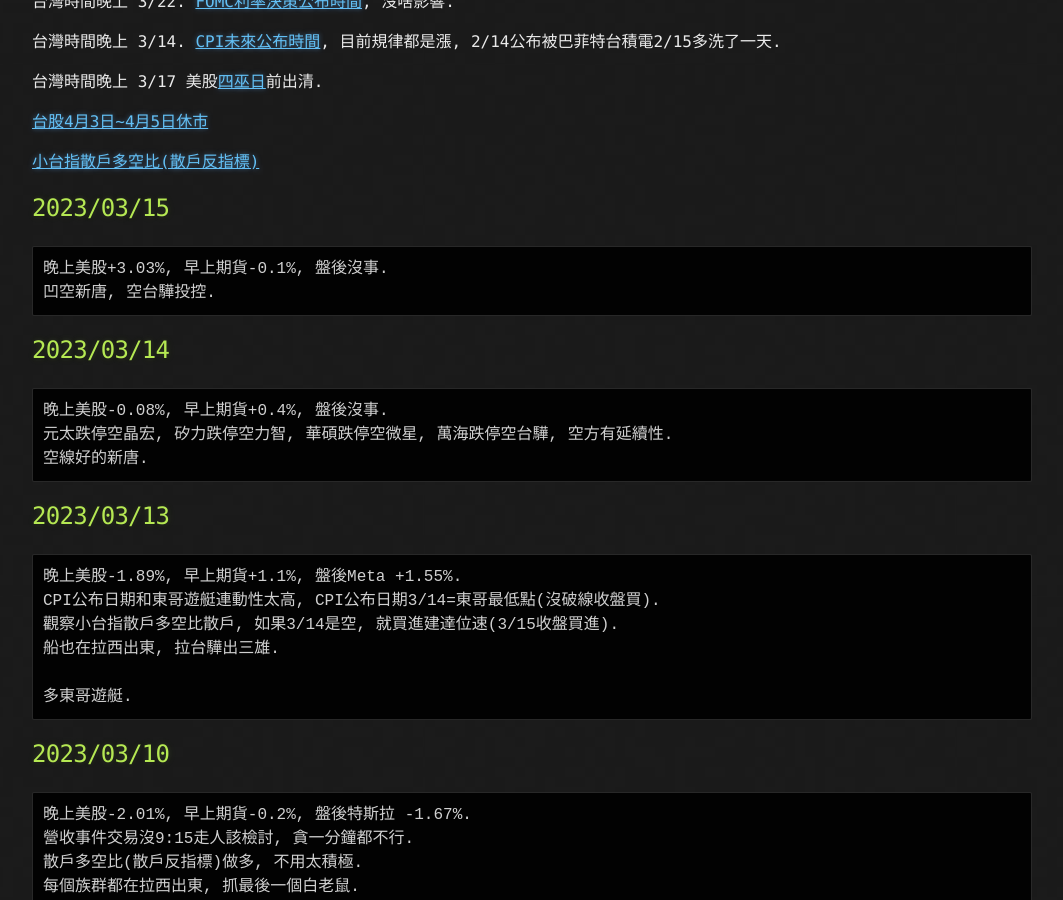
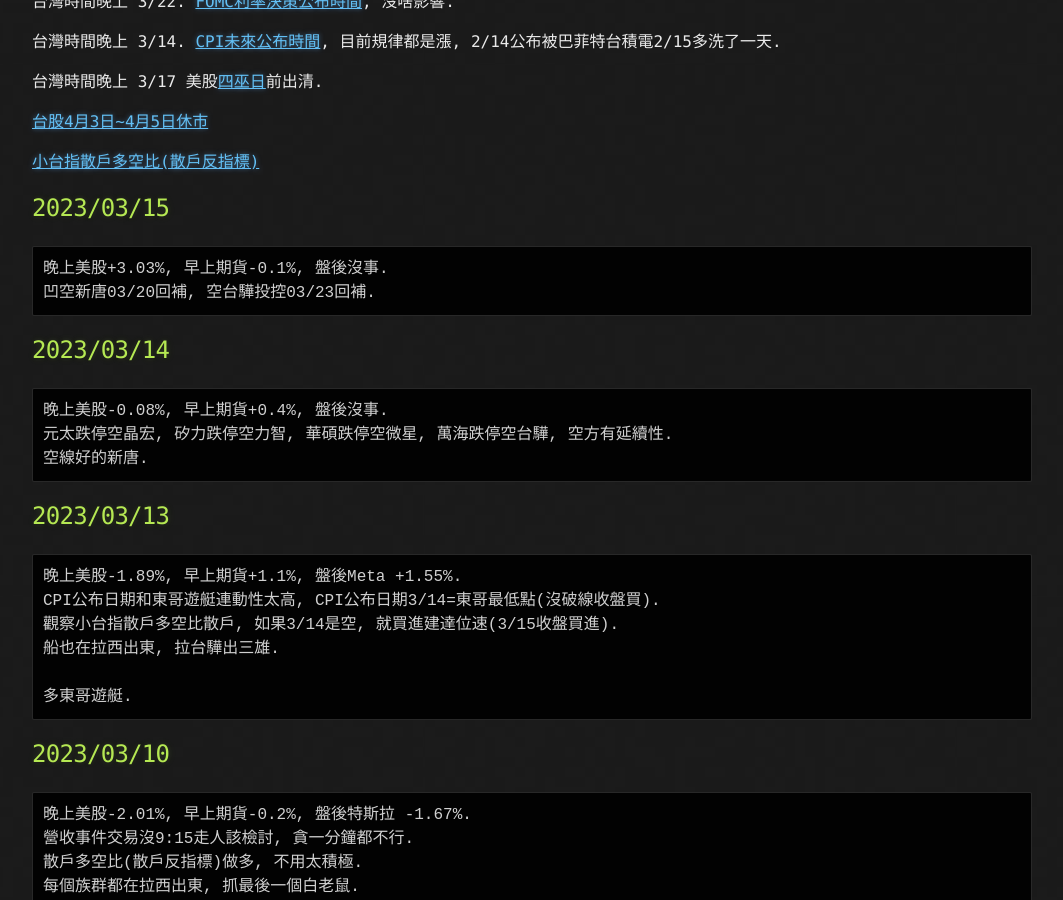
Before and after one commit to lepg5487/Stock_God, a Jekyll site: the page built from index.md, in a window 1280 px wide and 900 px high, scrolled down 468 px. Shown: the whole window, without its empty margins (108-1171 px from the left). Built offline with Jekyll 4.4.1, drawn with Linux system fonts in a browser that asks for light colours; our own code applies the rules of GitHub Pages for plain Markdown files.

Commit message:
Update index.md

````diff
--- a/index.md
+++ b/index.md
@@ -25,7 +25,7 @@
 ## 2023/03/15
 ```
 晚上美股+3.03%, 早上期貨-0.1%, 盤後沒事.
-凹空新唐, 空台驊投控.
+凹空新唐03/20回補, 空台驊投控03/23回補.
 ```
 
 ## 2023/03/14
````
